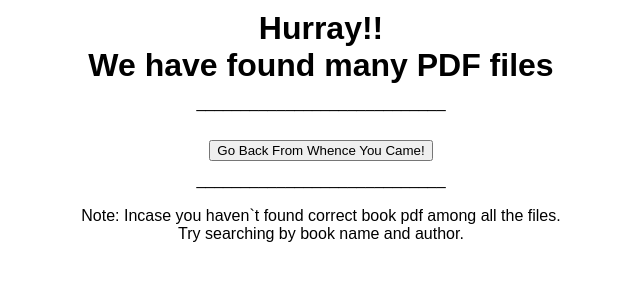
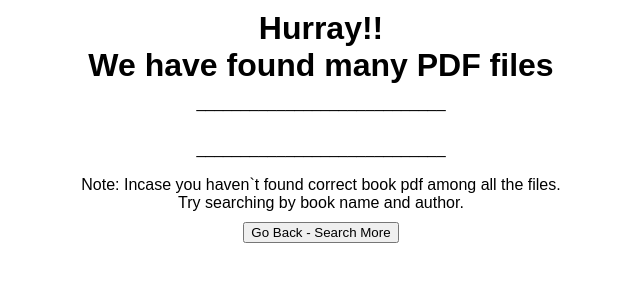
Before and after one commit to developerharry/Book-PDF-Download, a Flask app: template template/result.html in a window 1280 px wide. Shown: the top 300 px of the page, without its empty margins (319-959 px from the left). Run offline with Flask 2, Linux system fonts and the light colour scheme; the template is opened without the code that fills it, so the values that code supplies are empty.

Commit message:
Update result.html

```diff
--- a/template/result.html
+++ b/template/result.html
@@ -13,9 +13,9 @@
     <li><a href={{item}} target="_blank">PDF Book Link</a></li>
 {% endfor %}
 
-<input type="button" value="Go Back From Whence You Came!" onclick="history.back(-1)" />
+
 <p>____________________________<br><br>Note: Incase you haven`t found correct book pdf among all the files.<br> Try searching by book name and author.</p>
-
+<input type="button" value="Go Back - Search More" onclick="history.back(-1)" />
 </form>
 </body>
 </html>
```
